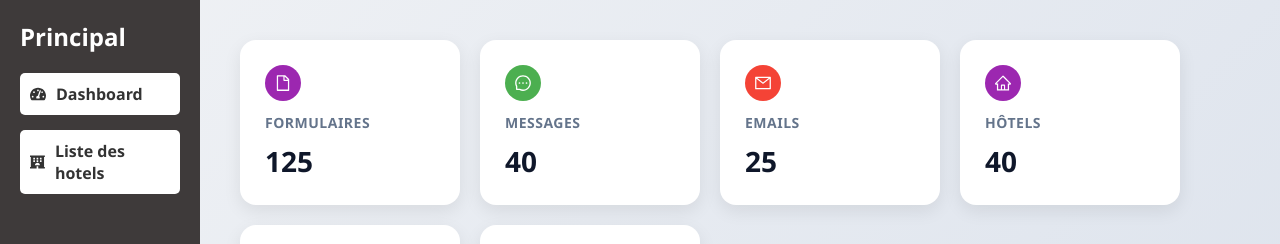
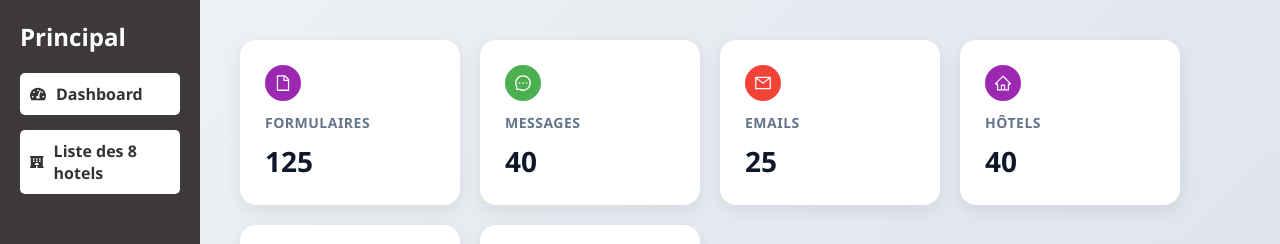
Before and after one commit to fatmata12/red-products, a React (Vite) app: page /login in a window 1280 px wide. Both pictures are taken after typing "name@example.com", "Sample123" into the empty fields and a click on the button "Se connecter". Shown: the top 244 px of the page. Built offline with nearby package versions, Linux system fonts and the light colour scheme.

Commit message:
Modification App.jsx et routes accueil

```diff
--- a/src/components/Sidebar.jsx
+++ b/src/components/Sidebar.jsx
@@ -53,7 +53,7 @@ function Sidebar() {
             }}
           >
             <FaHotel />
-            Liste des hotels
+            Liste des 8 hotels
           </Link>
         </li>
       </ul>
```
